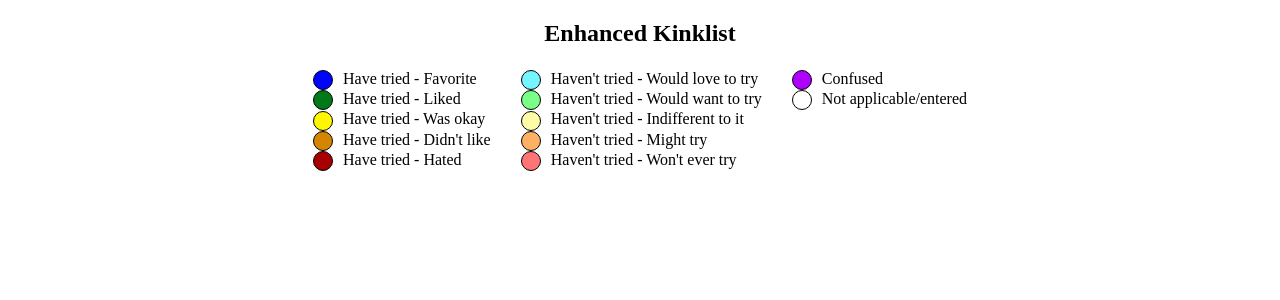
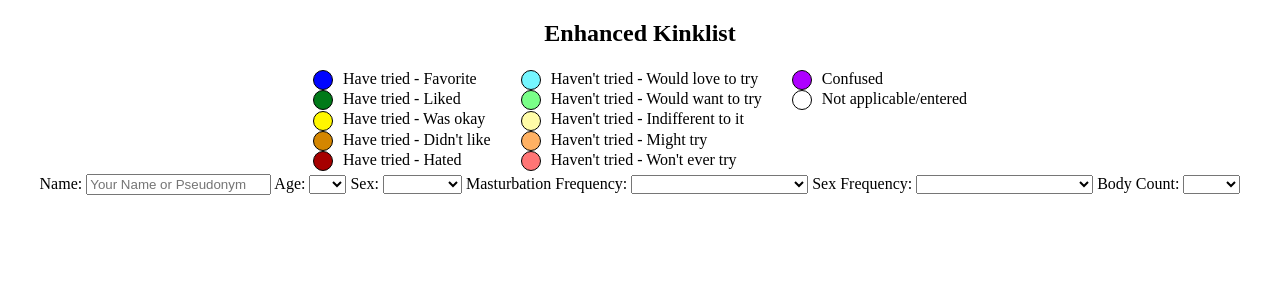
Before and after one commit to PaulHaeussler/Enhanced_Kinklist, a Flask app: page / in a window 1280 px wide. Shown: the top 300 px of the page. Run offline with Flask 2, Linux system fonts and the light colour scheme.

Commit message:
meta data

```diff
--- a/enhanced_kinklist.json
+++ b/enhanced_kinklist.json
@@ -1,7 +1,7 @@
 {
   "meta": {
     "name": [
-      "Your Name or Pseudonym to save it to"
+      "Your Name or Pseudonym"
     ],
     "sex": [
       "Male",
--- a/static/build_list.js
+++ b/static/build_list.js
@@ -135,6 +135,11 @@ function setupLocalStorage(){
     })
 }
 
+function meta_changed(sender){
+    var src = sender.srcElement
+    window.localStorage.setItem(src.id, src.value)
+}
+
 function build_list(){
 
     console.log('Hello')
@@ -161,6 +166,47 @@ function build_list(){
                 cdiv.appendChild(tspan)
                 root.appendChild(cdiv)
             })
+
+            var meta = data['meta']
+            document.getElementById('meta_name').placeholder = meta['name'][0]
+            document.getElementById('meta_name').onchange = meta_changed
+            for(let i = meta['age'][0]; i < meta['age'][1]+1; i++){
+                var option = document.createElement('option')
+                option.innerText = i
+                 document.getElementById('meta_age').appendChild(option)
+            }
+            document.getElementById('meta_age').onchange = meta_changed
+            $.each(meta['sex'], function() {
+                var option = document.createElement('option')
+                option.innerText = this
+                document.getElementById('meta_sex').appendChild(option)
+            })
+            document.getElementById('meta_sex').onchange = meta_changed
+            $.each(meta['fap_freq'], function() {
+                var option = document.createElement('option')
+                option.innerText = this
+                document.getElementById('meta_fap_freq').appendChild(option)
+            })
+            document.getElementById('meta_fap_freq').onchange = meta_changed
+            $.each(meta['sex_freq'], function() {
+                var option = document.createElement('option')
+                option.innerText = this
+                document.getElementById('meta_sex_freq').appendChild(option)
+            })
+            document.getElementById('meta_sex_freq').onchange = meta_changed
+            $.each(meta['body_count'], function() {
+                var option = document.createElement('option')
+                option.innerText = this
+                document.getElementById('meta_body_count').appendChild(option)
+            })
+            document.getElementById('meta_body_count').onchange = meta_changed
+
+            document.getElementById('meta_name').value = window.localStorage.getItem('meta_name')
+            document.getElementById('meta_age').value = window.localStorage.getItem('meta_age')
+            document.getElementById('meta_sex').value = window.localStorage.getItem('meta_sex')
+            document.getElementById('meta_fap_freq').value = window.localStorage.getItem('meta_fap_freq')
+            document.getElementById('meta_sex_freq').value = window.localStorage.getItem('meta_sex_freq')
+            document.getElementById('meta_body_count').value = window.localStorage.getItem('meta_body_count')
 
             var kinkgroups = data['kink_groups']
             window.groups = kinkgroups
--- a/templates/index.html
+++ b/templates/index.html
@@ -13,6 +13,20 @@
     <h2 class="title">Enhanced Kinklist</h2>
     <div id="main_container">
         <div id="choices_container"></div>
+        <div id="meta_container">
+            <label class="meta" for="meta_name">Name:</label>
+            <input class="meta" id="meta_name">
+            <label class="meta" for="meta_age">Age:</label>
+            <select class="meta" id="meta_age"></select>
+            <label class="meta" for="meta_sex">Sex:</label>
+            <select class="meta" id="meta_sex"></select>
+            <label class="meta" for="meta_fap_freq">Masturbation Frequency:</label>
+            <select class="meta" id="meta_fap_freq"></select>
+            <label class="meta" for="meta_sex_freq">Sex Frequency:</label>
+            <select class="meta" id="meta_sex_freq"></select>
+            <label class="meta" for="meta_body_count">Body Count:</label>
+            <select class="meta" id="meta_body_count"></select>
+        </div>
         <div id="group_container"></div>
     </div>
 </body>
```
